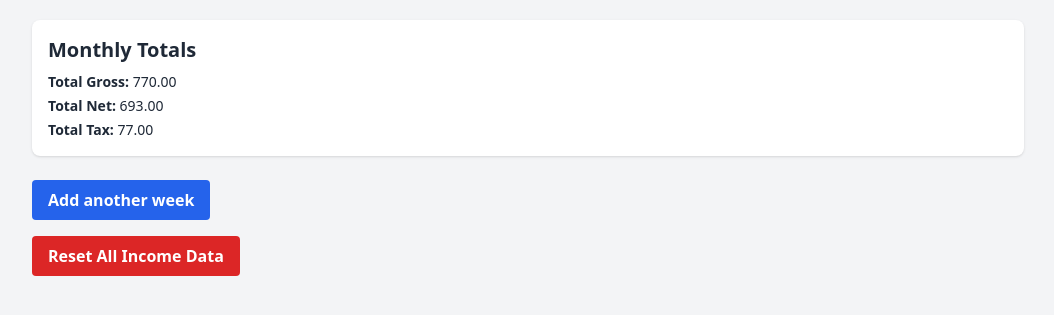
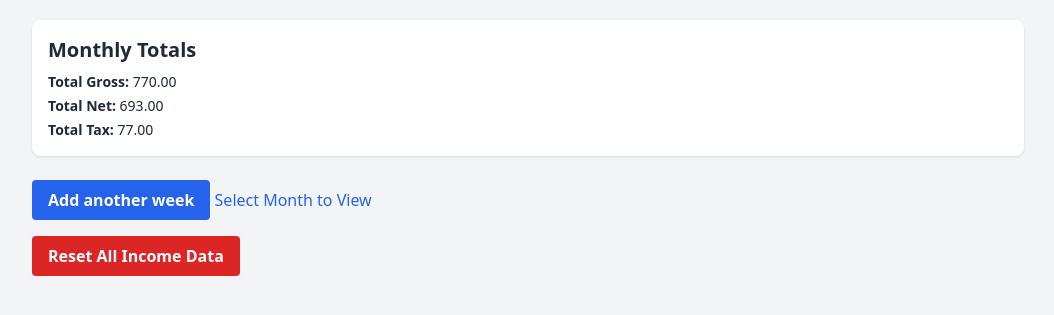
Before and after one commit to garrettsampson/budget_web_application, a Flask app: page /income/2025/11 in a window 1280 px wide. Shown: the part 254-569 px from the top of the page, without its empty margins (112-1166 px from the left). Run offline with Flask 3, Linux system fonts and the light colour scheme; some libraries are stand-ins or nearby versions.

Commit message:
Make Month Selector Always Available
Add a "View Monthly Summary" button to the Income form
Add a "select month to view" button to the monthly summary page

```diff
--- a/budget_app/templates/income/month_view.html
+++ b/budget_app/templates/income/month_view.html
@@ -180,6 +180,14 @@ If no entries exist, we show a friendly message.
 >
   Add another week
 </a>
+<!-- View a Different Month -->
+<a
+  href="{{ url_for('income_select_month') }}"
+  class="inline-block mt-3 text-blue-600 hover:text-blue-800 font-medium"
+>
+  Select Month to View
+</a>
+
 <!-- ================================================================
      RESET ALL INCOME DATA BUTTON
      - Large red warning button
```
Also changed, not shown: budget_app/templates/income/form.html (+8 -0 lines), budget_app/instance/budget.db.
